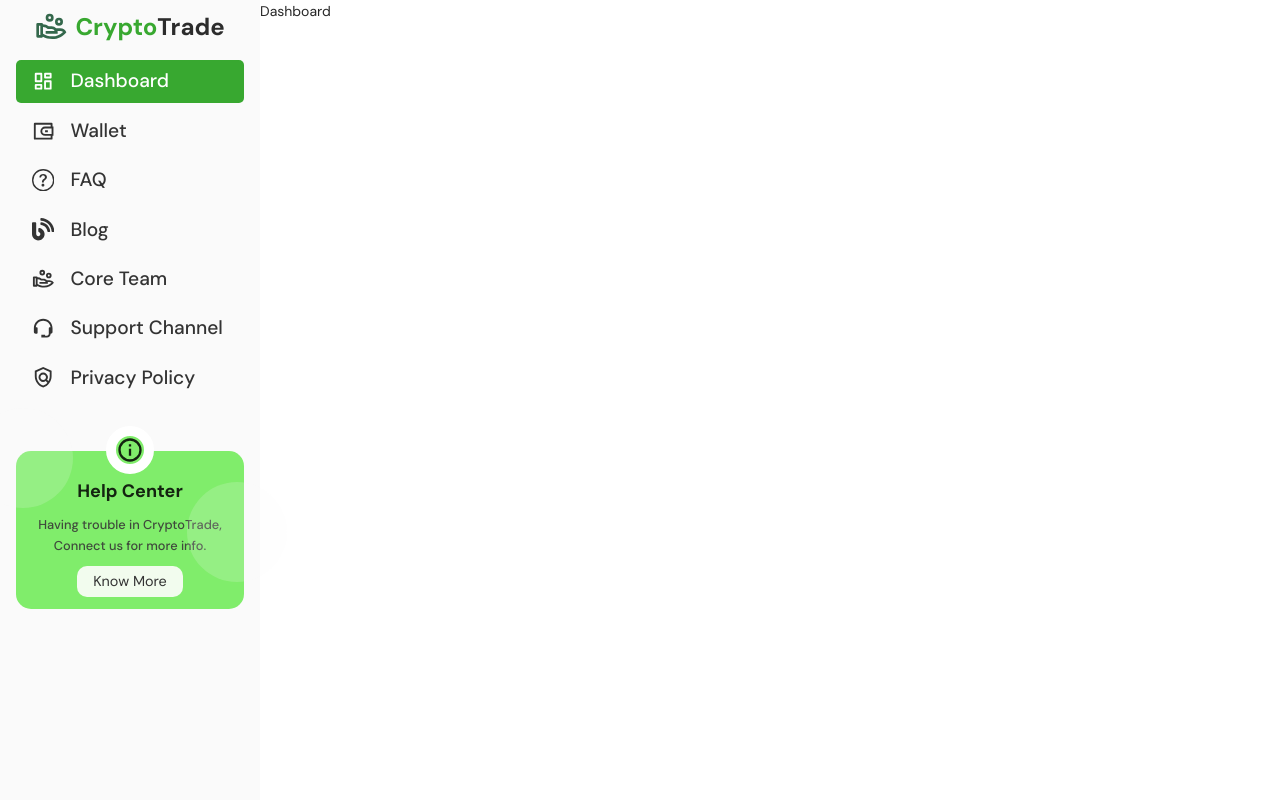
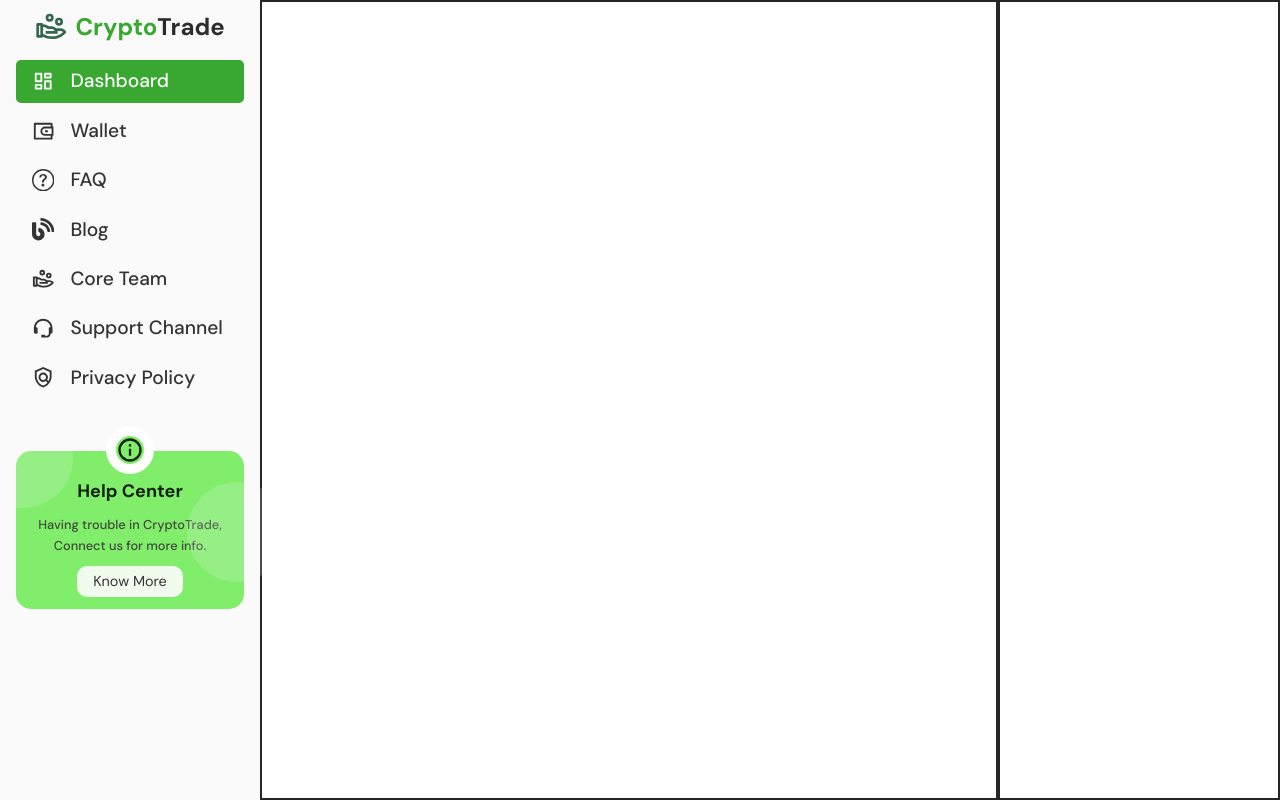
Before and after one commit to MOFIJULHAQUE/Dashboard_Project, a React (Create React App) app: page /dashboard in a window 1280 px wide. Built offline with nearby package versions, Linux system fonts and the light colour scheme; what react-chatbot-kit would draw is missing.

Commit message:
changes updated

```diff
--- a/src/components/sidebar/Sidebar.jsx
+++ b/src/components/sidebar/Sidebar.jsx
@@ -21,7 +21,6 @@ const Sidebar = () => {
           <div className="nav-menu">
             <div className="links">
               {SidebarData.map(({ path, icon, title }, index) => {
-                // const { title } = item;
                 return (
                   <NavLink
                     to={path}
--- a/src/pages/Dashboard.jsx
+++ b/src/pages/Dashboard.jsx
@@ -1,8 +1,15 @@
 import React from 'react'
+
+import '../styles/Dashboard.css'
 
 const Dashboard = () => {
   return (
-    <div>Dashboard</div>
+    <>
+      <div className="content__screen">
+        <div className="main__dash"></div>
+        <div className="right_sidebar"></div>
+      </div>
+    </>
   )
 }
 
--- /dev/null
+++ b/src/styles/Dashboard.css
@@ -0,0 +1,12 @@
+.content__screen{
+  width: 100%;
+  height: 100%;
+  display: grid;
+  grid-template-columns: 1fr 22vw;
+}
+
+.main__dash, .right_sidebar{
+  width: 100%;
+  height: 100%;
+  border: 2px solid;
+}
```
